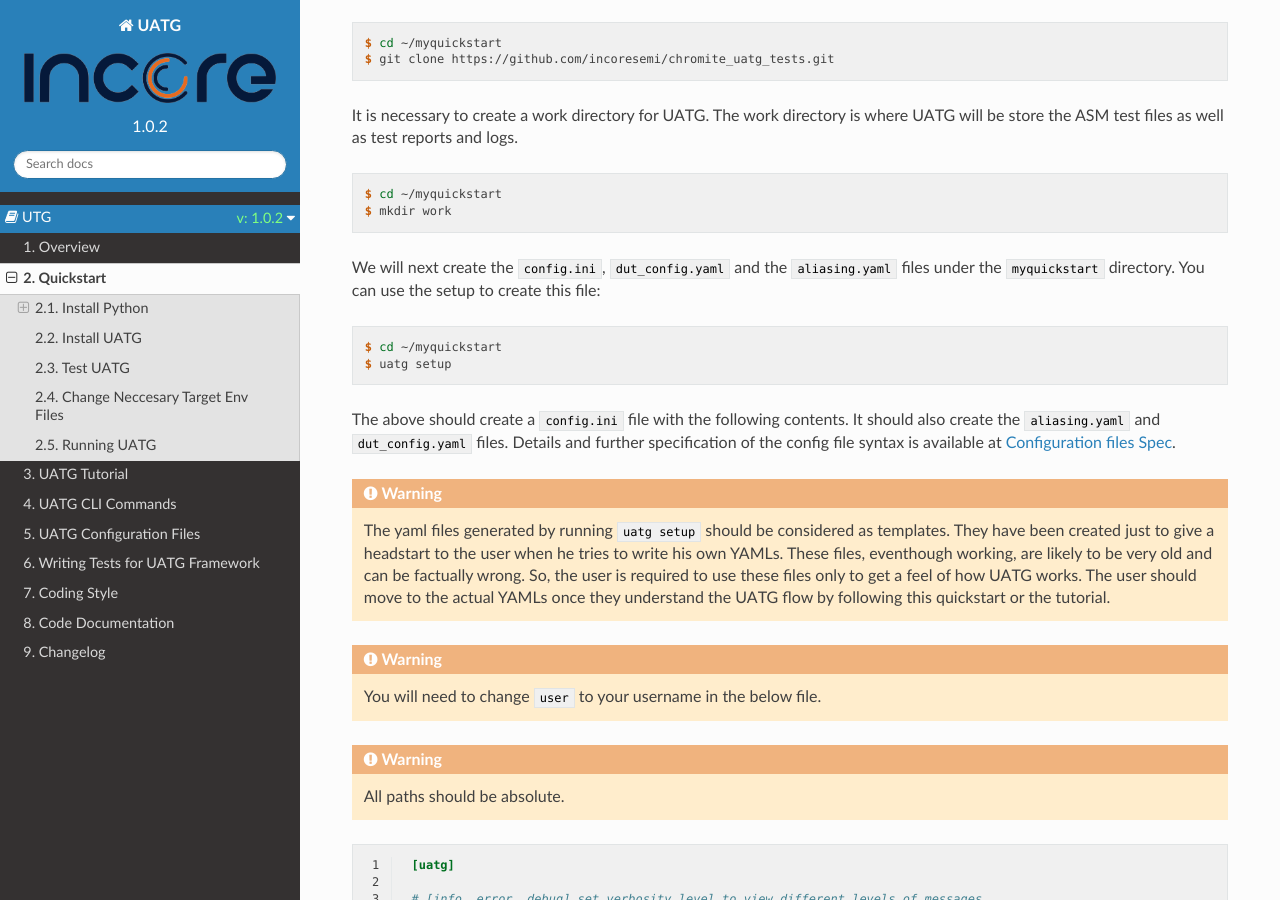
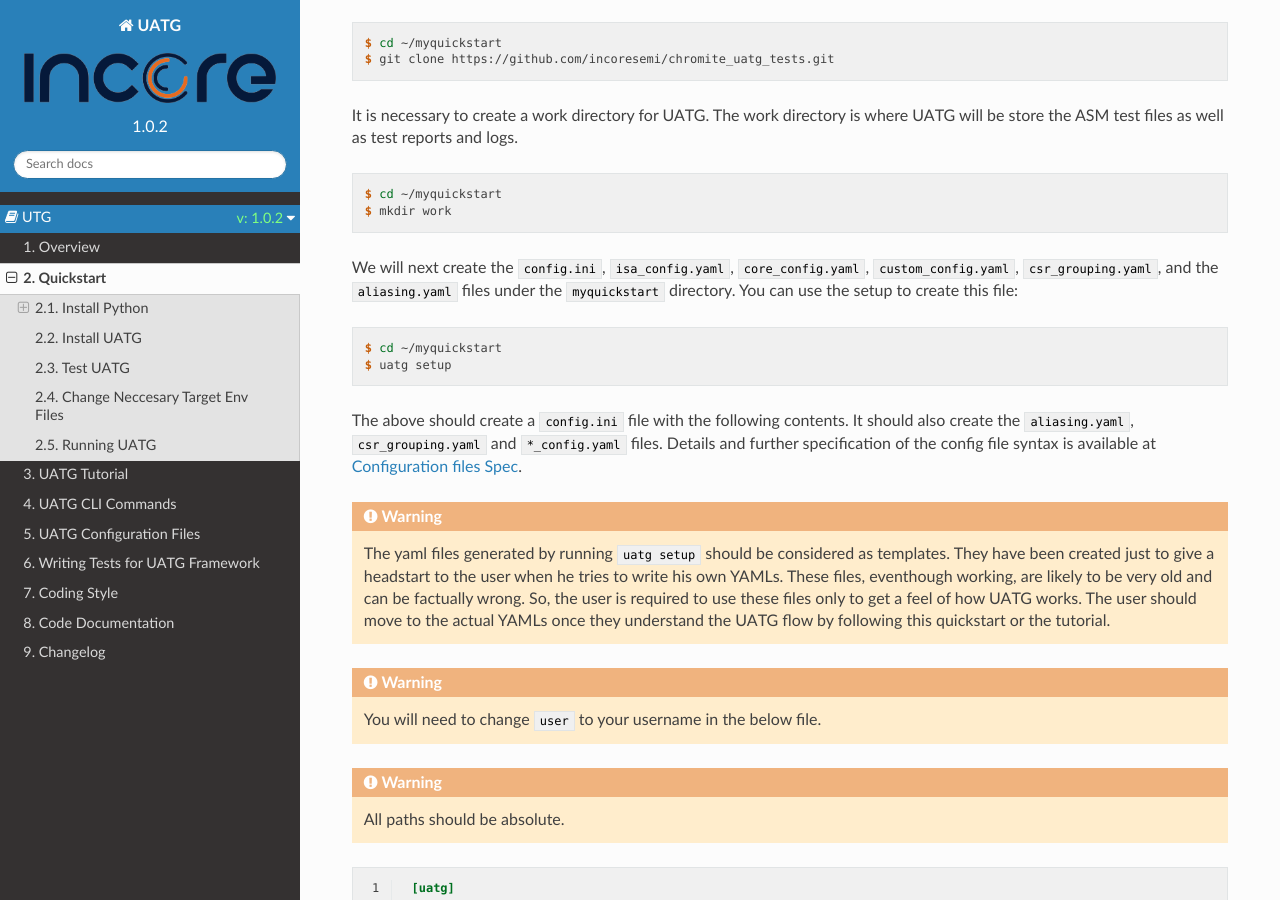
Before and after one commit to incoresemi/uatg, a Sphinx documentation site: the page built from docs/source/installation.rst, in a window 1280 px wide and 900 px high, scrolled down 2754 px. Built offline with Sphinx 7.4.7 and the Read the Docs theme 2.0.0, drawn with Linux system fonts in a browser that asks for light colours.

Commit message:
update for new YAMLs

```diff
--- a/docs/source/installation.rst
+++ b/docs/source/installation.rst
@@ -185,7 +185,8 @@ UATG will be store the ASM test files as well as test reports and logs.
    $ cd ~/myquickstart
    $ mkdir work
 
-We will next create the ``config.ini``, ``dut_config.yaml`` and the
+We will next create the ``config.ini``, ``isa_config.yaml``,
+``core_config.yaml``, ``custom_config.yaml``, ``csr_grouping.yaml``,  and the
 ``aliasing.yaml`` files under the ``myquickstart`` directory. You
 can use the setup to create this file:
 
@@ -195,7 +196,8 @@ can use the setup to create this file:
    $ uatg setup
 
 The above should create a ``config.ini`` file with the following contents.
-It should also create the ``aliasing.yaml`` and ``dut_config.yaml`` files.
+It should also create the ``aliasing.yaml``, ``csr_grouping.yaml`` and
+``*_config.yaml`` files.
 Details and further specification of the config file syntax is available at
 :ref:`Configuration files Spec<configuration_files>`.
 
```
